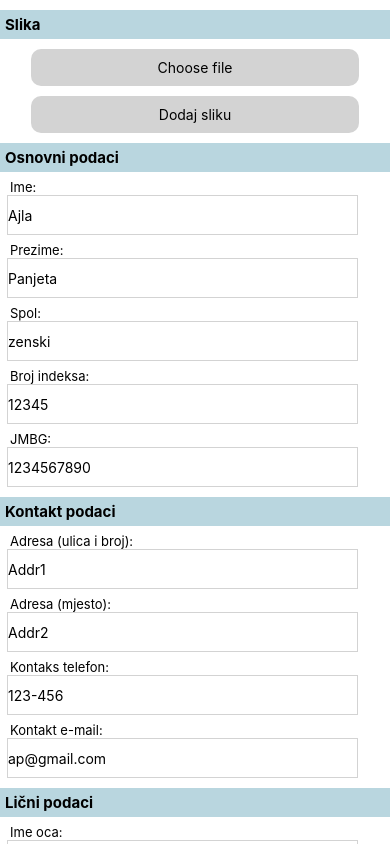
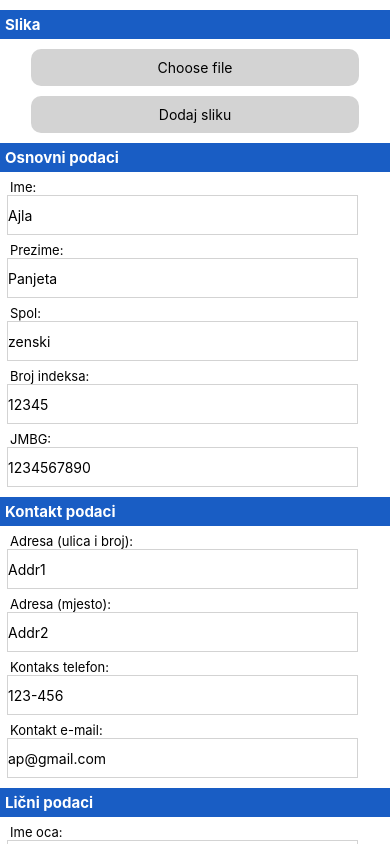
Before and after one commit to si-2019/SI-India-November-2019, a React Native app in the folder MobilnaAplikacija/: screen / in a window 390 px wide. Built offline with nearby package versions, Linux system fonts and the light colour scheme.

Commit message:
Ispravke izgleda komponenti

```diff
--- a/MobilnaAplikacija/Komponente/PodaciOStudentu.js
+++ b/MobilnaAplikacija/Komponente/PodaciOStudentu.js
@@ -27,10 +27,15 @@ state= {
     drzavljanstvo: res.drzavljanstvo,
 }
 /*
-axios.get("url").then(response=>{
-    this.setState({ime: response.ime, prezime: response.prezime...})
+axios.get("url?id=nekiId").then(response=>{
+    this.setState(this.setState({ime: res.ime, prezime: res.prezime, spol: res.spol, brIndeksa: res.brIndeksa,
+jmbg: res.jmbg, adresaUlica: res.adresaUlica, adresaMjesto: res.adresaMjesto, kontaktTelefon: res.kontaktTelefon,
+kontaktEmail: res.kontaktEmail, imeOca: res.imeOca, prezimeOca: res.prezimeOca, imeMajke: res.imeMajke,
+prezimeMajke: res.prezimeMajke, datumRod: res.datumRod, mjestoRod: res.mjestoRod, opcinaRod: res.opcinaRod,
+drzavaRod: res.drzavaRod, nacionalnost: res.nacionalnost, kanton: res.kanton, drzavljanstvo: res.drzavljanstvo });
 })
 */
+//Kao_student_želim_imati_mogućnost_pregleda_ličnih_podataka_kako_bih_imao_uvid_u_iste
 
 //Privremeno dodavanje dummy podataka
 dodajPodatke = (res) => {
@@ -186,8 +191,8 @@ const styles = StyleSheet.create({
     marginBottom: 20
     },
     podnaslov: {
-    backgroundColor: '#B9D6DF',
-    color: 'black',
+    backgroundColor: '#195dc4',
+    color: 'white',
     padding: 5,
     fontSize: 15,
     fontWeight: 'bold',
--- a/MobilnaAplikacija/Komponente/Slika.js
+++ b/MobilnaAplikacija/Komponente/Slika.js
@@ -74,8 +74,8 @@ const styles = StyleSheet.create({
     marginRight: '8%'
     },
     podnaslov: {
-    backgroundColor: '#B9D6DF',
-    color: 'black',
+    backgroundColor: '#195dc4',
+    color: 'white',
     padding: 5,
     fontSize: 15,
     fontWeight: 'bold',
@@ -84,11 +84,11 @@ const styles = StyleSheet.create({
     slika: {
     alignItems: 'center',
     justifyContent: 'center',
-    height: 300,
-    width: 300,
+    height: 200,
+    width: '50%',
     marginTop: 10,
-    marginLeft: '8%',
-    marginRight: '8%'
+    marginLeft: '25%',
+    marginRight: '25%'
     },
     imagestyle: {
     justifyContent: 'center',
```
